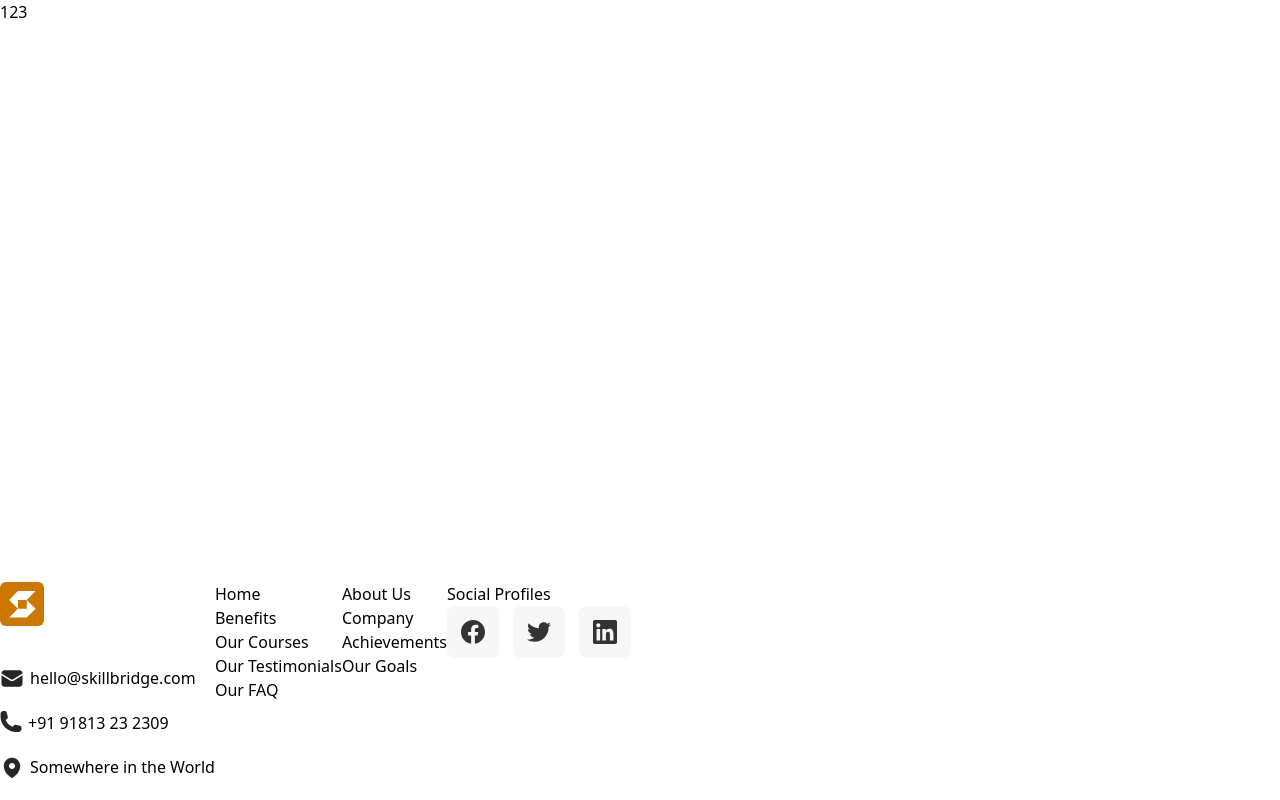
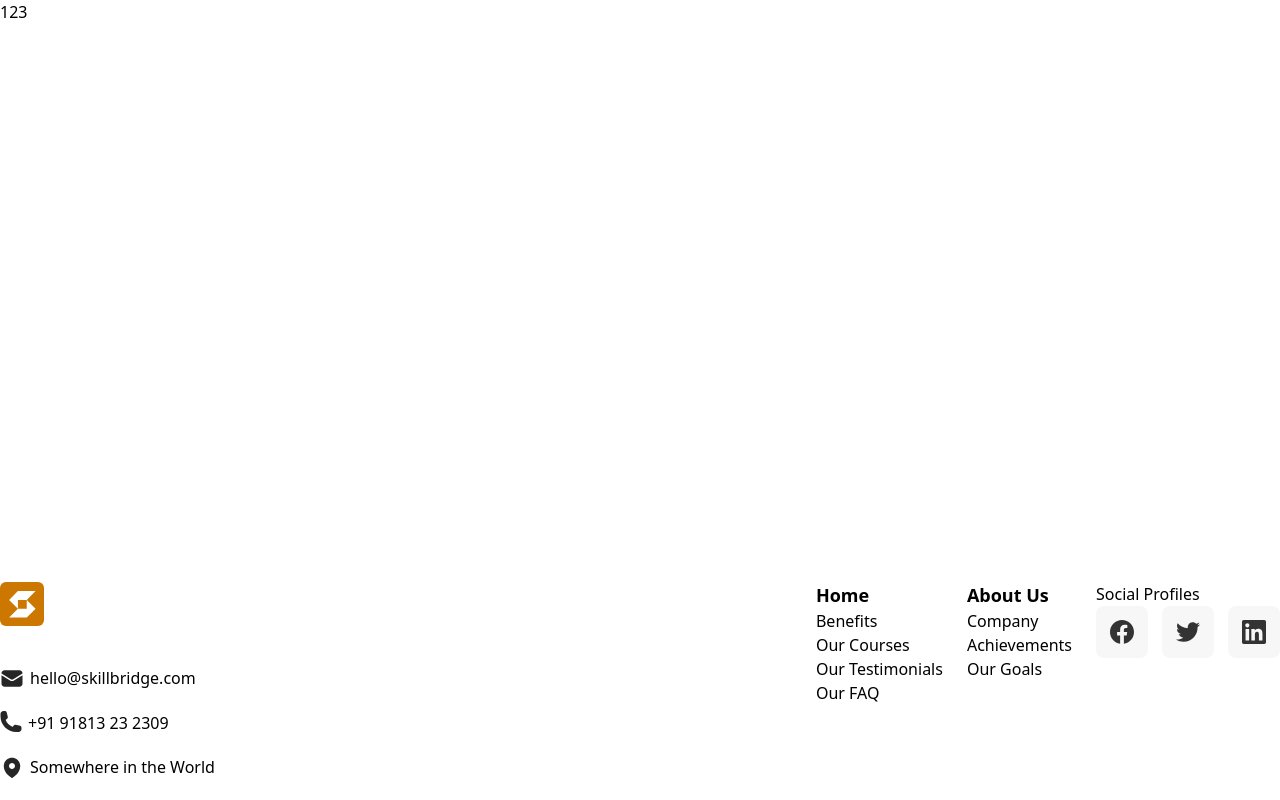
Before and after one commit to Parenyuk/education-platform, a Next.js app: page / in a window 1280 px wide. Built offline with nearby package versions, Linux system fonts and the light colour scheme.

Commit message:
EDU-003/container updates part 4

```diff
--- a/package.json
+++ b/package.json
@@ -7,7 +7,7 @@
     "build": "next build",
     "start": "next start",
     "lint": "next lint && pnpm lint:type-check && pnpm lint:prettier-fix",
-    "lint:eslint-fix": "eslint . --fix",
+    "lint:eslint-fix": "eslint src --fix",
     "lint:prettier-fix": "prettier . --write",
     "lint:type-check": "tsc --noEmit",
     "lint-staged": "lint-staged",
--- a/src/components/modules/Footer/index.tsx
+++ b/src/components/modules/Footer/index.tsx
@@ -1,4 +1,3 @@
-
 import { footerLinks } from '@/helpers/mockData/footerLinks';
 import { companyEmail } from '@/lib/constants/email';
 import { companyLocation } from '@/lib/constants/location';
@@ -14,7 +13,7 @@ import SocialProfiles from 'src/components/units/SocialProfiles';
 const Footer = ({}) => {
   return (
     <footer className='mt-auto'>
-      <div className='container mx-auto flex'>
+      <div className='container mx-auto flex justify-between'>
         <div>
           <LogoComponent />
           <ContactLink text={companyEmail} className='mt-10'>
@@ -29,8 +28,8 @@ const Footer = ({}) => {
         </div>
         <div className='flex'>
           {footerLinks.map((link) => (
-            <div key={link.id}>
-              <div>{link.name}</div>
+            <div key={link.id} className='mr-6 2xl:mr-8'>
+              <h6 className='text-lg 2xl:text-xl'>{link.name}</h6>
               <div className='flex flex-col'>
                 {link.items.map((item) => (
                   <SimpleLink key={item.id} href={item.href} target='_blank'>
--- a/tailwind.config.ts
+++ b/tailwind.config.ts
@@ -47,6 +47,22 @@ export default {
           70: '#B3B3B3',
         },
       },
+      fontSize: {
+        lg: [
+          '1.125rem',
+          {
+            lineHeight: '150%',
+            fontWeight: '600',
+          },
+        ],
+        xl: [
+          '1.25rem',
+          {
+            lineHeight: '150%',
+            fontWeight: '600',
+          },
+        ],
+      },
       screens: {
         '2xl': '1920px',
       },
```
